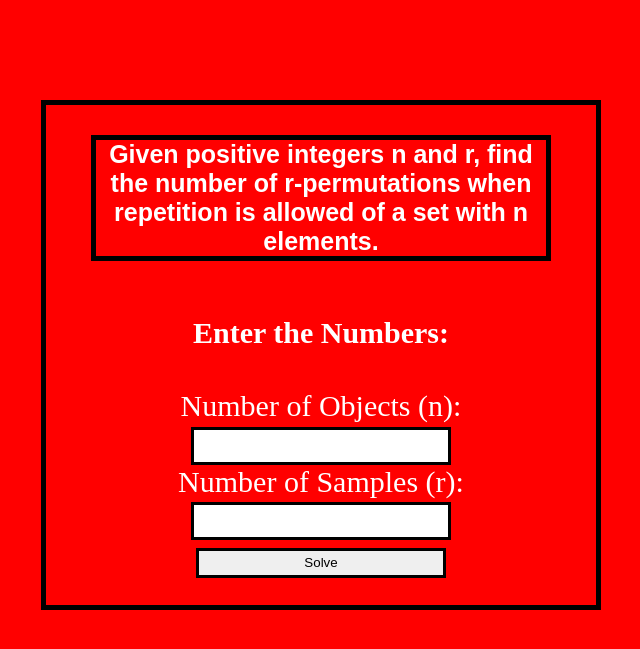
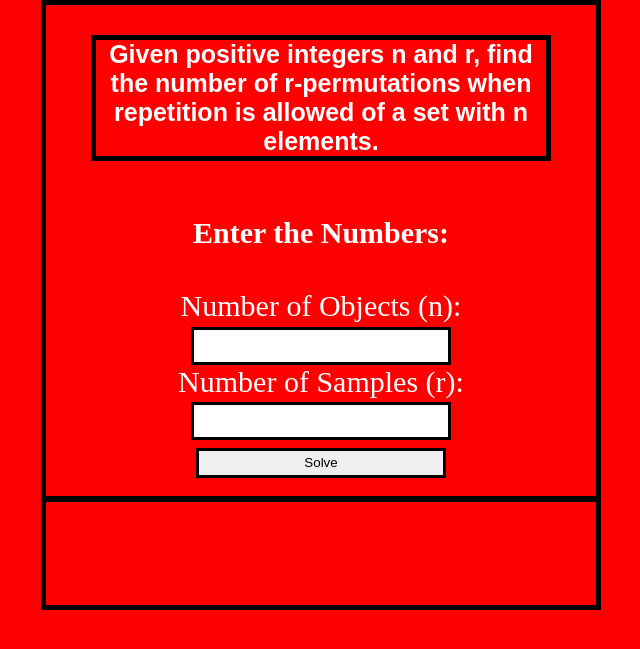
Before and after one commit to kaysier23/mathhhhhhhhhhhhh, a PHP site: page / in a window 1280 px wide. Shown: the top 649 px of the page, without its empty margins (319-959 px from the left). Run offline with PHP 8.4, Linux system fonts and the light colour scheme.

Commit message:
Update style.css

```diff
--- a/css/style.css
+++ b/css/style.css
@@ -1,12 +1,11 @@
 body{
-		height: 500px;
+		height: 600px;
 		border: 5px solid #000;
     width: 550px;
   margin: auto;
   background-color: red;
   color: white;
 text-align: center;
-	margin-top: 100px;
 }
 h1{
   margin: auto;
@@ -34,3 +33,6 @@ border: 3px solid #000;
   width: 250px;
   height: 30px;
 }
+h3{
+  border: 3px solid #000;
+}
```
